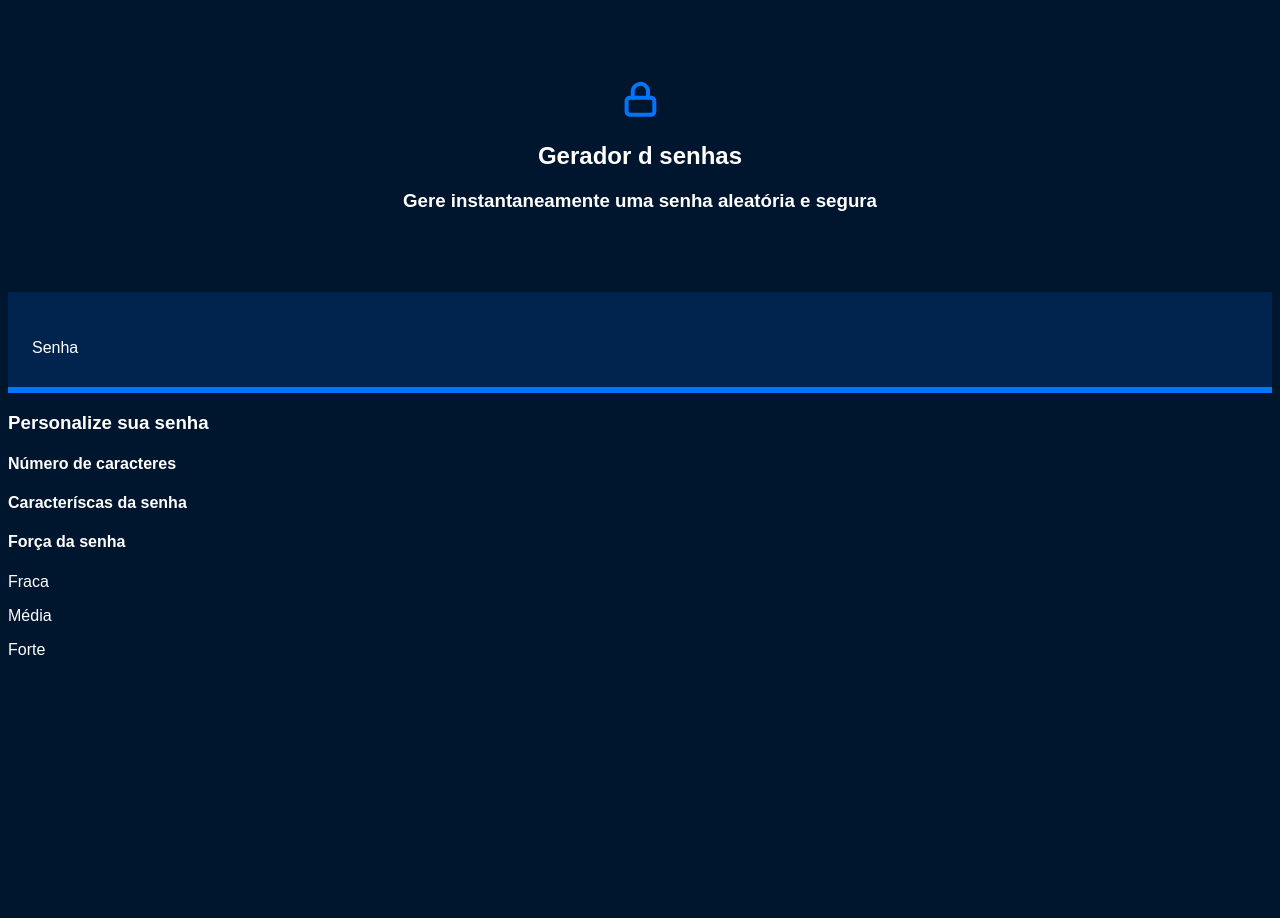
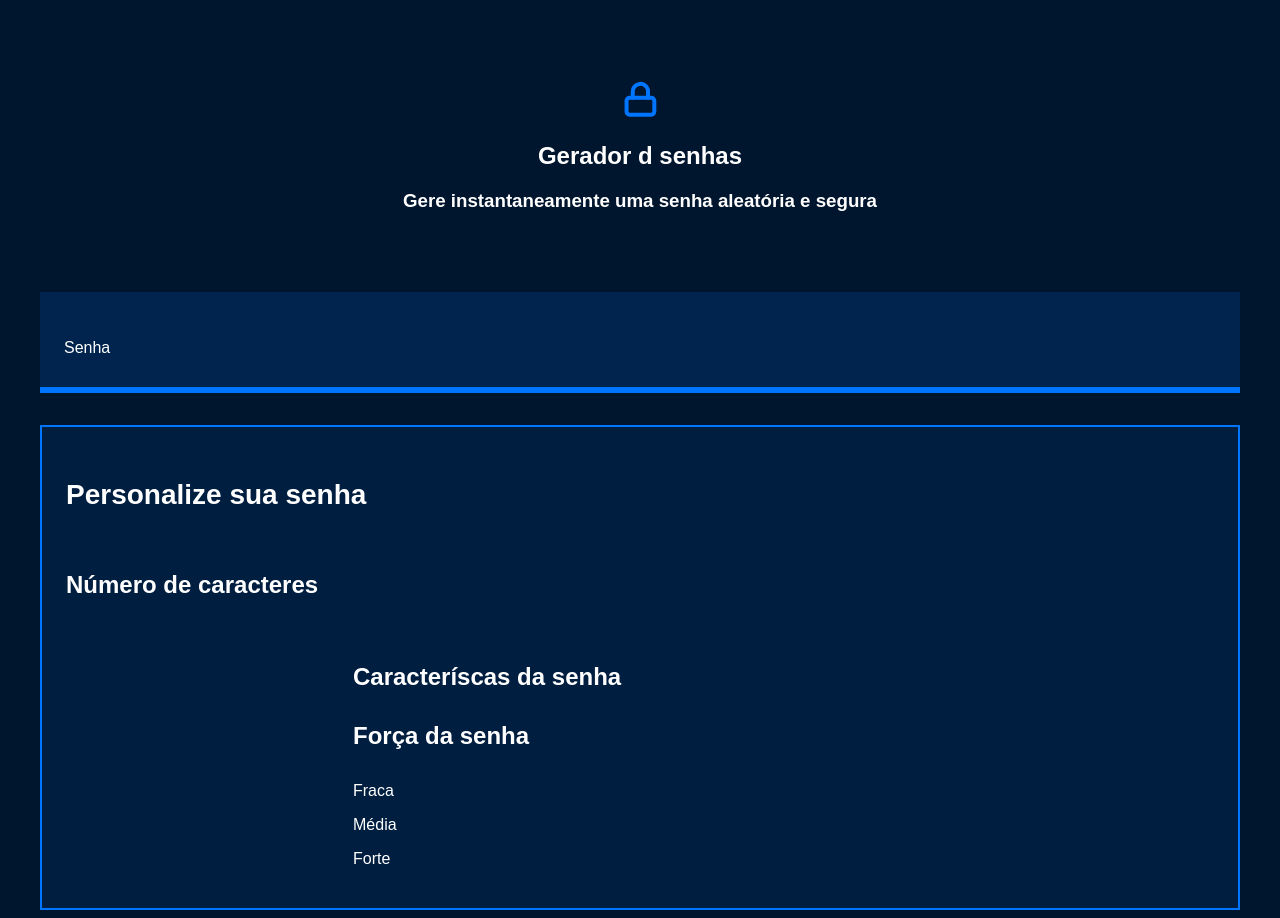
Before and after one commit to isacord/gerador-de-senha, a plain HTML site: page index.html in a window 1280 px wide. Before the commit the page ends 800 px from the top, so only its background shows below. Drawn offline with Linux system fonts and the light colour scheme; a web font is replaced by a local one.

Commit message:
Update style.css

```diff
--- a/style.css
+++ b/style.css
@@ -1,4 +1,3 @@
-
 @import url('https://fonts.googleapis.com/css2?family=Jersey+15&display=swap');
 
 :root{
@@ -52,3 +51,35 @@ body{
     font-family: "Jersey 15", sans-serif;
     font-size: 40px;
 }
+
+.conteudo{
+    max-width: 1200px;
+    margin: 0 auto;
+}
+
+.parametro{
+    background-color: var(--fundo-texto);
+    border: 2px solid var(--borda);
+    margin-top: 32px;
+    padding: 24px;
+}
+
+.parametro-titulo{
+    font-family: var(--roboto-mono);
+    font-size: 28px;
+}
+
+.parametro-senha__titulo{
+    font-size: 24px;
+}
+
+.parametro-coluna__senha{
+    display: flex;
+    flex-direction: column;
+    justify-content: center;
+}
+
+.parametro-senha{
+    width: 50%;
+    margin: 0 auto;
+}
```
